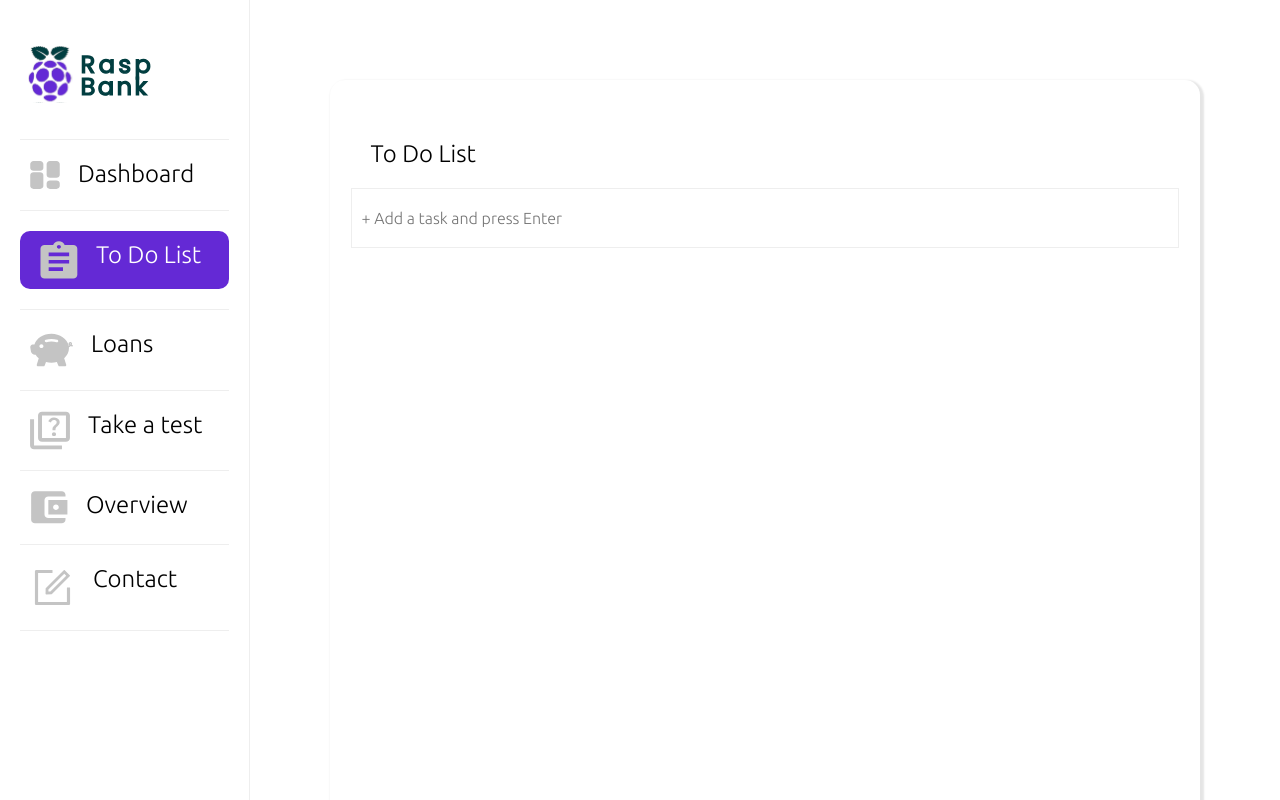
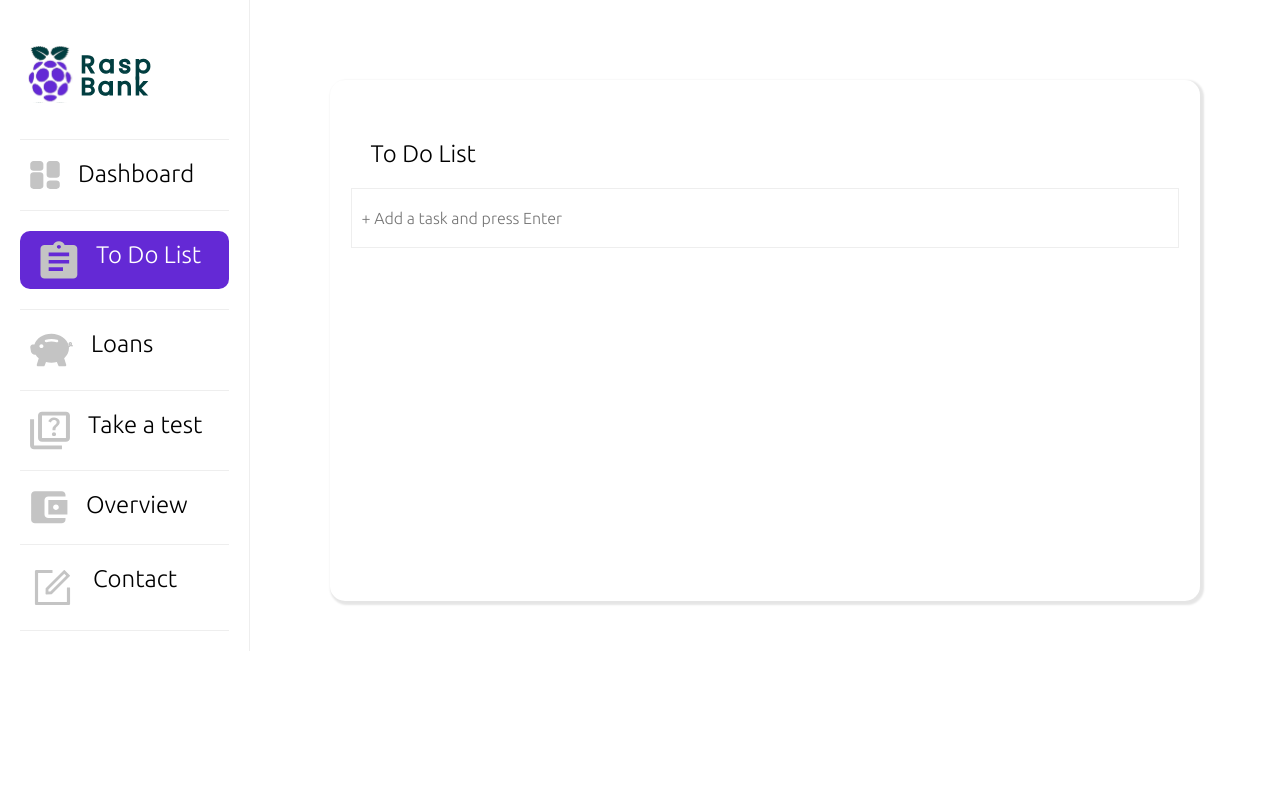
Before and after one commit to Judithlourde/Dashboard, a Vue app: page /todolist in a window 1280 px wide. Shown: the top 800 px of the page. Built offline with nearby package versions, Linux system fonts and the light colour scheme.

Commit message:
Added more style to todo

```diff
--- a/src/views/TodoView.vue
+++ b/src/views/TodoView.vue
@@ -118,10 +118,10 @@ export default {
 
 <style>
     .todo-view {
-        height: 100vh;
+        height: 80%;
         border-radius: 15px;
         box-shadow: 2px 2px 2px 2px rgba(0, 0, 0, .1);
-        min-width: calc(200px + 14%);
+        max-width: calc(200px + 14%);
         max-width: calc(786px + 14%);
         background: #fff;
         margin: 10vh;
@@ -143,7 +143,6 @@ export default {
         align-items: center;
         font-size: 1rem;
     }
-
 
     .todo__enterItems > input {
         border: 1px solid #eee;
```
